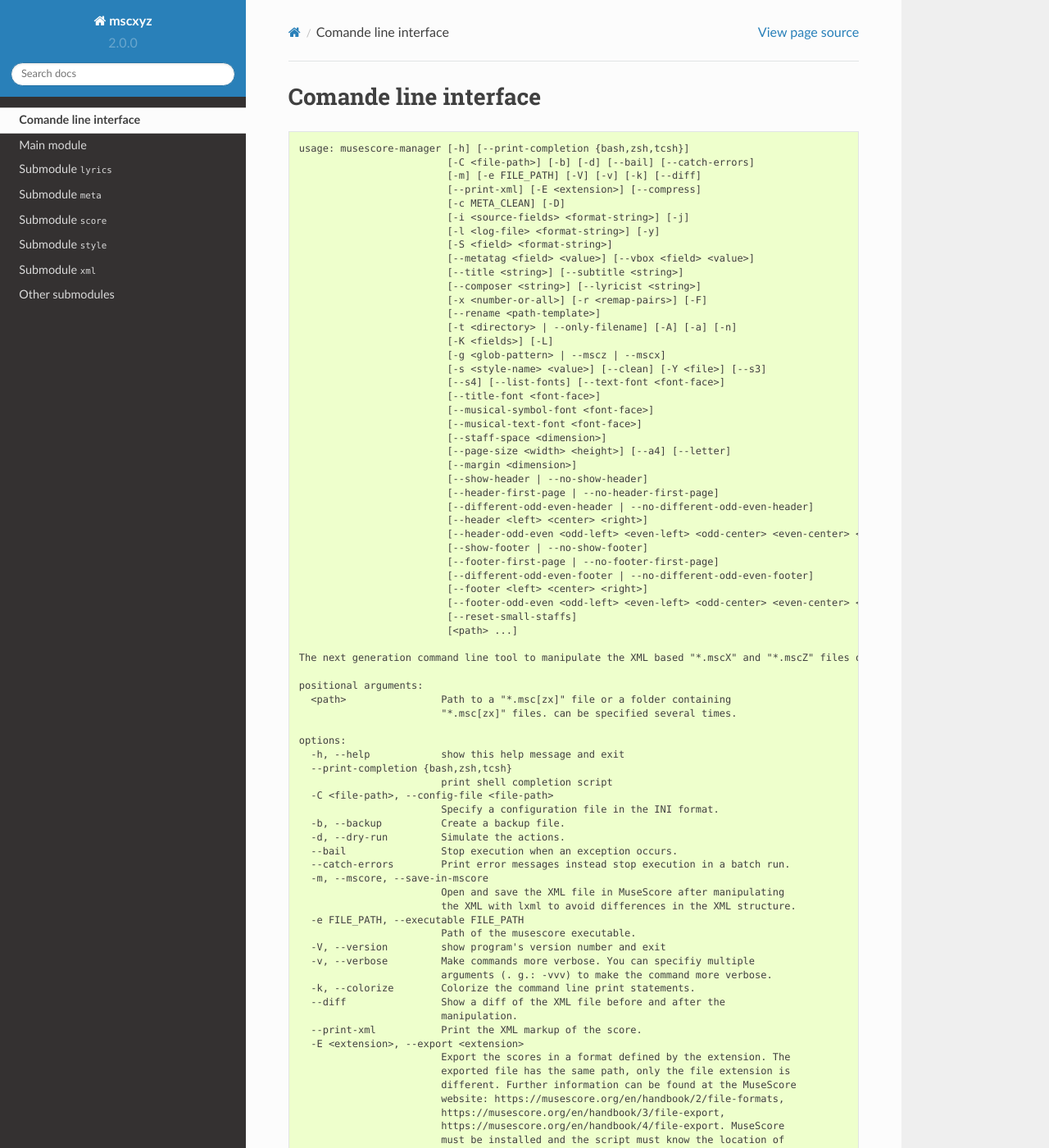
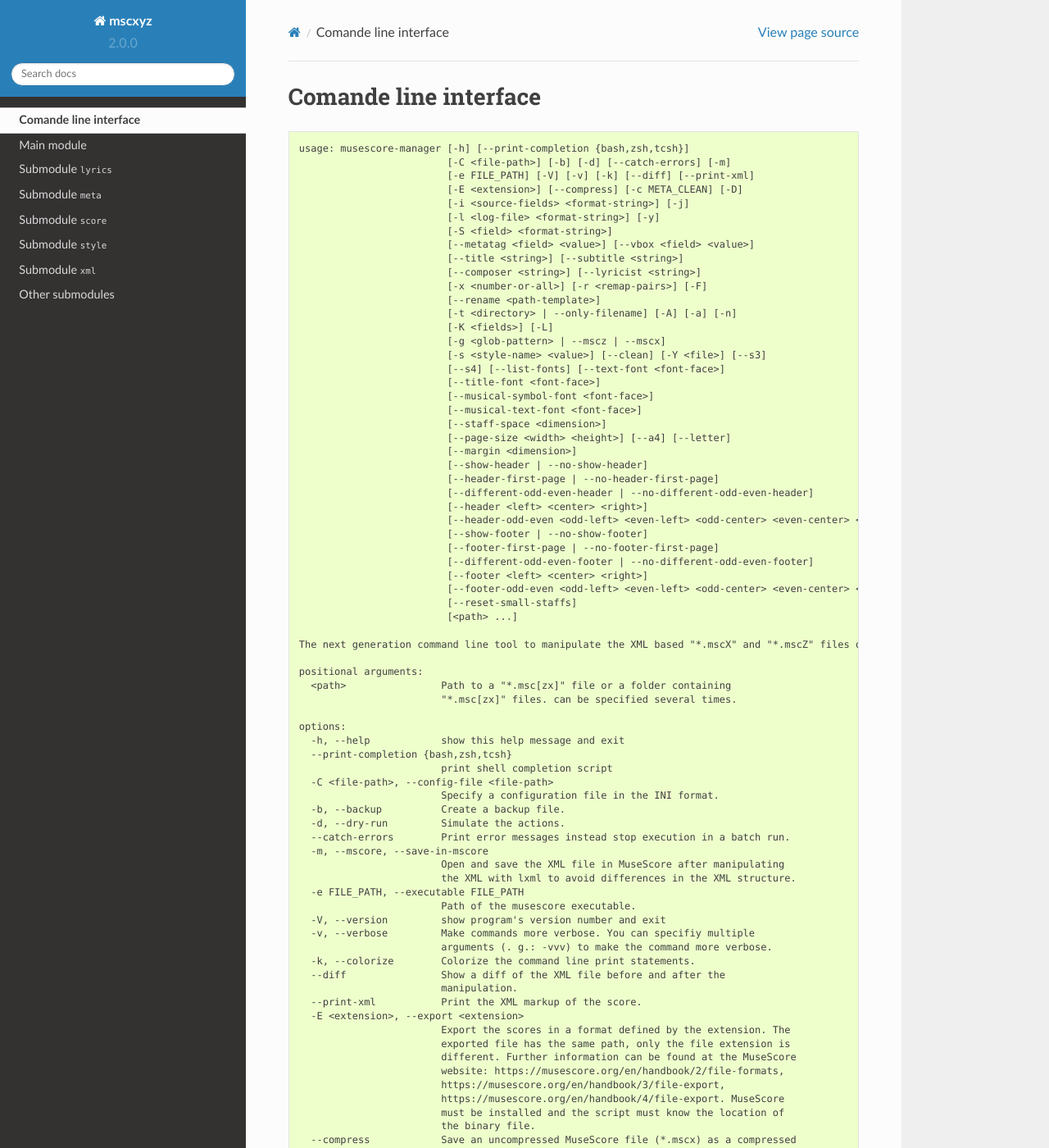
Before and after one commit to Josef-Friedrich/mscxyz, a Sphinx documentation site: the page built from docs/cli.rst, in a window 1280 px wide and 1400 px high. Shown: the whole window at 82% size. Built offline with Sphinx 7.4.7 and the Read the Docs theme 2.0.0, drawn with Linux system fonts in a browser that asks for light colours; some of the changed text lies outside the part shown.

Commit message:
Throw exceptions by default

```diff
--- a/docs/cli.rst
+++ b/docs/cli.rst
@@ -5,10 +5,9 @@ Comande line interface
 ::
 
     usage: musescore-manager [-h] [--print-completion {bash,zsh,tcsh}]
-                             [-C <file-path>] [-b] [-d] [--bail] [--catch-errors]
-                             [-m] [-e FILE_PATH] [-V] [-v] [-k] [--diff]
-                             [--print-xml] [-E <extension>] [--compress]
-                             [-c META_CLEAN] [-D]
+                             [-C <file-path>] [-b] [-d] [--catch-errors] [-m]
+                             [-e FILE_PATH] [-V] [-v] [-k] [--diff] [--print-xml]
+                             [-E <extension>] [--compress] [-c META_CLEAN] [-D]
                              [-i <source-fields> <format-string>] [-j]
                              [-l <log-file> <format-string>] [-y]
                              [-S <field> <format-string>]
@@ -55,7 +54,6 @@ Comande line interface
                             Specify a configuration file in the INI format.
       -b, --backup          Create a backup file.
       -d, --dry-run         Simulate the actions.
-      --bail                Stop execution when an exception occurs.
       --catch-errors        Print error messages instead stop execution in a batch run.
       -m, --mscore, --save-in-mscore
                             Open and save the XML file in MuseScore after manipulating
```
Also changed, not shown: README.rst (+3 -5 lines), 8 other files.
